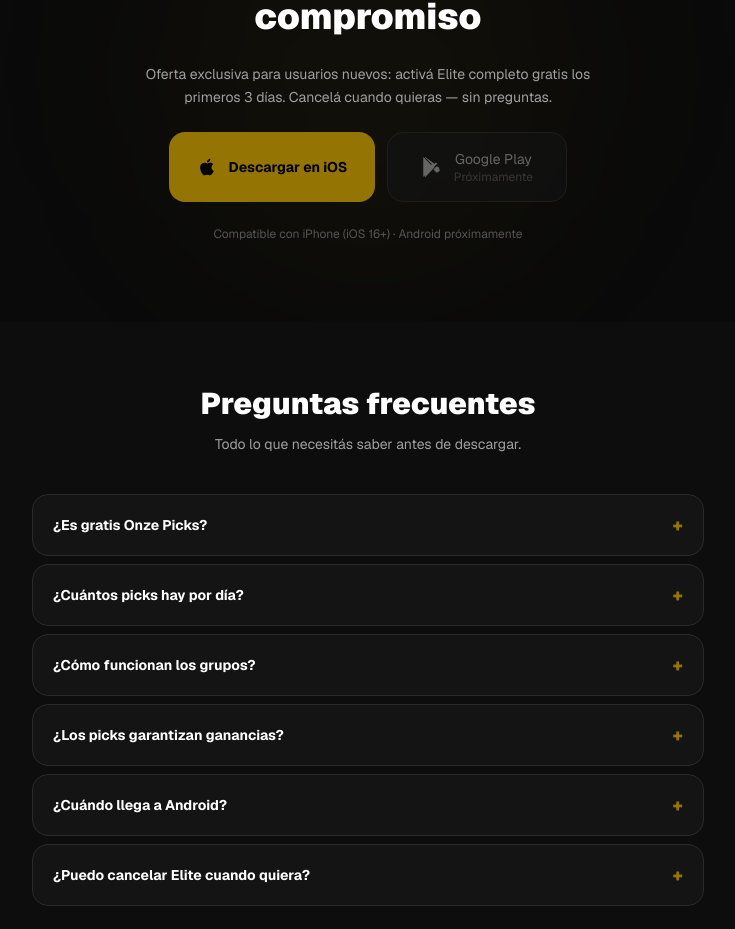
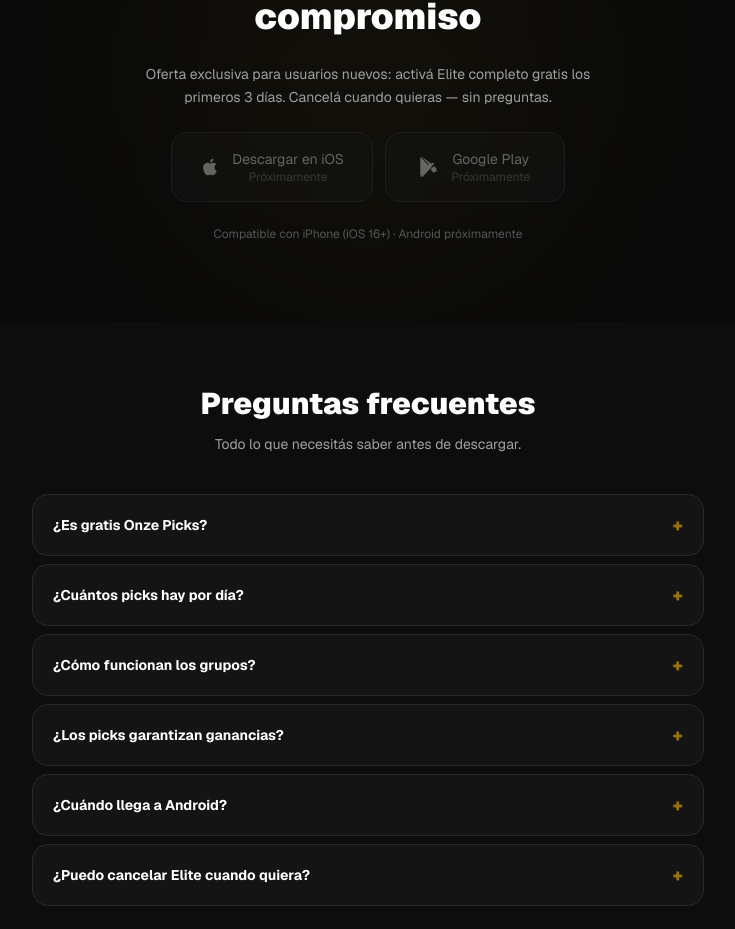
Before and after one commit to tiosaladoapp-cloud/onze-picks-site, a Next.js app: page / in a window 1280 px wide. Shown: the part 4674-5603 px from the top of the page, without its empty margins (272-1007 px from the left). Built offline with nearby package versions, Linux system fonts and the light colour scheme; no server answers; the database is empty.

Commit message:
feat(web): botón iOS como próximamente hasta aprobación App Store
Co-Authored-By: Claude Sonnet 4.6 <noreply@anthropic.com>

```diff
--- a/components/DownloadSection.tsx
+++ b/components/DownloadSection.tsx
@@ -24,18 +24,19 @@ export function DownloadSection() {
         </p>
 
         <div className="flex flex-col sm:flex-row gap-3 w-full sm:w-auto">
-          {/* App Store */}
-          <a
-            href="https://apps.apple.com"
-            target="_blank"
-            rel="noopener noreferrer"
-            className="btn-gold flex items-center gap-3 px-7 py-4 rounded-2xl font-bold text-sm min-w-[180px] justify-center"
+          {/* App Store — próximamente */}
+          <div
+            className="flex items-center gap-3 px-7 py-4 rounded-2xl text-sm min-w-[180px] justify-center opacity-60 cursor-not-allowed"
+            style={{ border: '1px solid #2a2a2a', backgroundColor: '#141414', color: '#a0a0a0' }}
           >
             <svg viewBox="0 0 24 24" className="w-5 h-5 fill-current shrink-0" xmlns="http://www.w3.org/2000/svg">
               <path d="M18.71 19.5c-.83 1.24-1.71 2.45-3.05 2.47-1.34.03-1.77-.79-3.29-.79-1.53 0-2 .77-3.27.82-1.31.05-2.3-1.32-3.14-2.53C4.25 17 2.94 12.45 4.7 9.39c.87-1.52 2.43-2.48 4.12-2.51 1.28-.02 2.5.87 3.29.87.78 0 2.26-1.07 3.8-.91.65.03 2.47.26 3.64 1.98-.09.06-2.17 1.28-2.15 3.81.03 3.02 2.65 4.03 2.68 4.04-.03.07-.42 1.44-1.38 2.83M13 3.5c.73-.83 1.94-1.46 2.94-1.5.13 1.17-.34 2.35-1.04 3.19-.69.85-1.83 1.51-2.95 1.42-.15-1.15.41-2.35 1.05-3.11z" />
             </svg>
-            Descargar en iOS
-          </a>
+            <span>
+              Descargar en iOS
+              <span className="block text-xs text-[#555555] font-normal">Próximamente</span>
+            </span>
+          </div>
 
           {/* Google Play — próximamente */}
           <div
```
